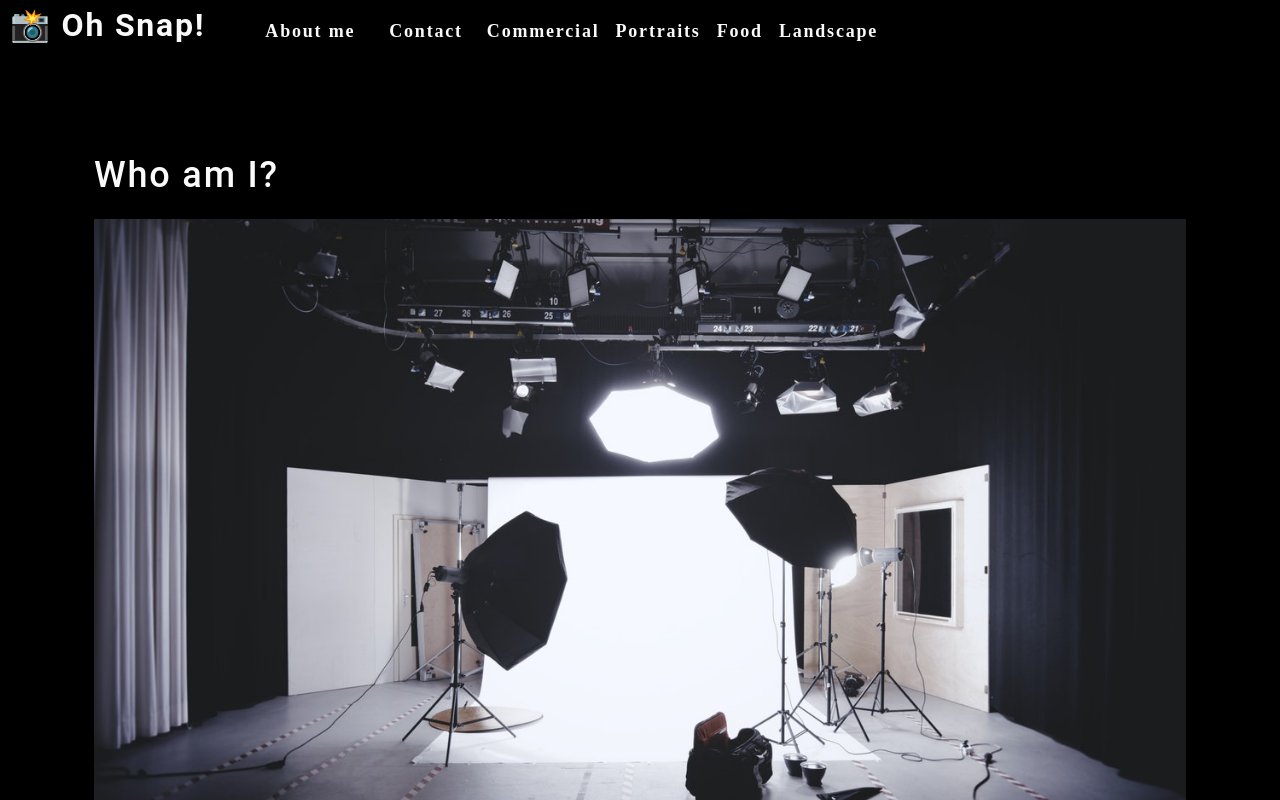
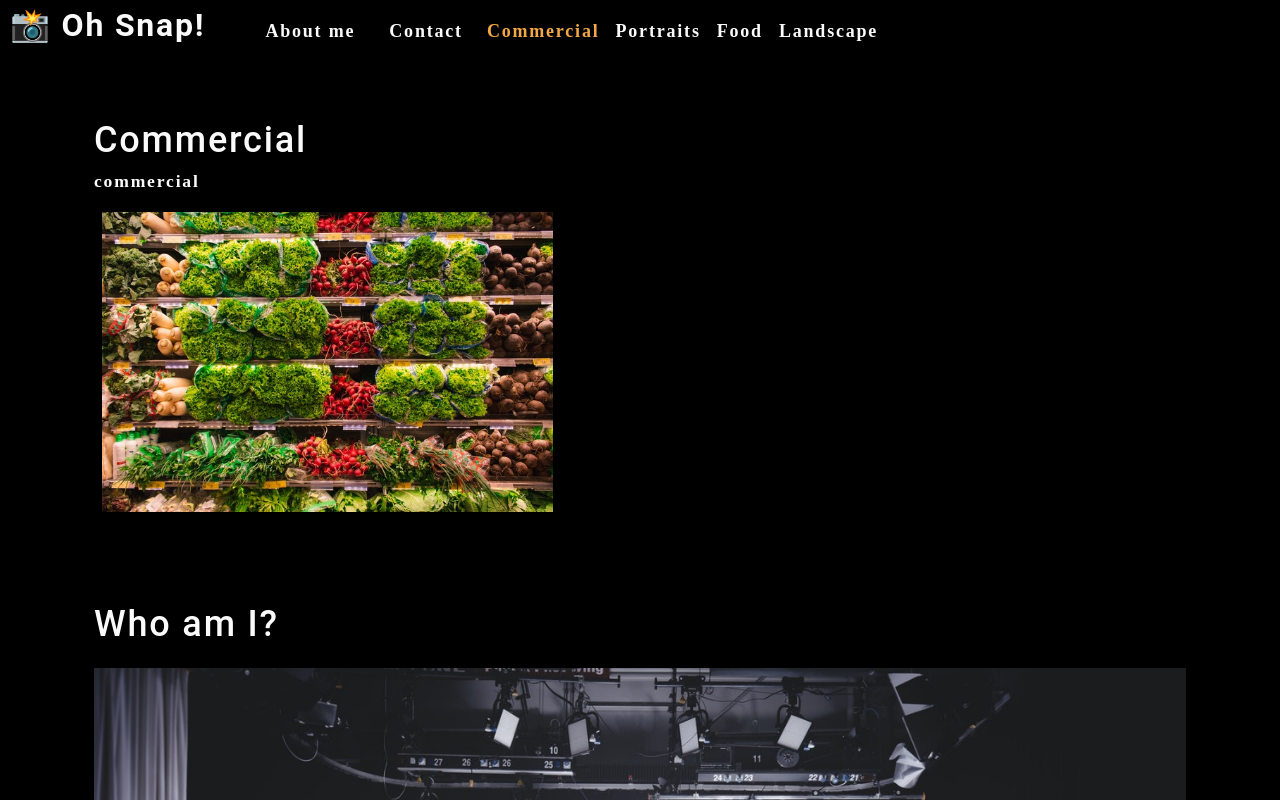
Before and after one commit to emccar22/photo-port, a React (Create React App) app: page / in a window 1280 px wide. Shown: the top 800 px of the page. Built offline with nearby package versions, Linux system fonts and the light colour scheme.

Commit message:
add usestate and create gallery component

```diff
--- a/src/App.js
+++ b/src/App.js
@@ -1,14 +1,37 @@
-import React from 'react';
-import Nav from './components/Nav';
-import About from './components/About';
+import React, { useState } from "react";
+import Nav from "./components/Nav";
+import About from "./components/About";
+import Gallery from "./components/Gallery";
 
 function App() {
+  const [categories] = useState([
+    {
+      name: "commercial",
+      description:
+        "Photos of grocery stores, food trucks, and other commercial projects",
+    },
+    { name: "portraits", description: "Portraits of people in my life" },
+    { name: "food", description: "Delicious delicacies" },
+    {
+      name: "landscape",
+      description: "Fields, farmhouses, waterfalls, and the beauty of nature",
+    },
+  ]);
+
+  const [currentCategory, setCurrentCategory] = useState(categories[0]);
 
   return (
     <div>
-      <Nav />
+      <Nav
+        categories={categories}
+        setCurrentCategory={setCurrentCategory}
+        currentCategory={currentCategory}
+      ></Nav>
       <main>
+        <div>
+          <Gallery />
           <About />
+        </div>
       </main>
     </div>
   );
--- /dev/null
+++ b/src/components/Gallery/index.js
@@ -0,0 +1,26 @@
+import React from "react";
+import { capitalizeFirstLetter } from "../../utils/helpers";
+import photo from "../../assets/small/commercial/0.jpg";
+
+function Gallery(props) {
+  const currentCategory = {
+    name: "commercial",
+    description:
+      "Photos of grocery stores, food trucks, and other commercial projects",
+  };
+  return (
+    <section>
+      <h1>{capitalizeFirstLetter(currentCategory.name)}</h1>
+      <p>{currentCategory.name}</p>
+      <div className="flex-row">
+        <img
+          src={photo}
+          alt="Commercial Example"
+          className="img-thumbnail mx-1"
+        />
+      </div>
+    </section>
+  );
+}
+
+export default Gallery;
--- a/src/components/Nav/index.js
+++ b/src/components/Nav/index.js
@@ -1,46 +1,50 @@
-import React from "react";
+import React, { useEffect, useRef } from "react";
 import { capitalizeFirstLetter } from "../../utils/helpers";
 
-function Nav() {
-  const  categories = [
-    { name: 'commercial', description: 'Photos of grocery stores, food trucks, and other commercial projects' },
-    { name: 'portraits', description: 'Portraits of people in my life' },
-    { name: 'food', description: 'Delicious delicacies' },
-    { name: 'landscape', description: 'Fields, farmhouses, waterfalls, and the beauty of nature' }
-  ];
+function Nav(props) {
+  const { categories = [], setCurrentCategory, currentCategory } = props;
 
-  const handleClick = () => {
-    console.log("click handled")
-  }
+  useEffect(() => {
+    document.title = capitalizeFirstLetter(currentCategory.name);
+  }, [currentCategory]);
 
   return (
-    <header data-testid="header" className="flex-row px-1">
+    <header className="flex-row px-1">
       <h2>
         <a data-testid="link" href="/">
-          <span role="img" aria-label="camera"> 📸</span> Oh Snap!
+          <span role="img" aria-label="camera">
+            {" "}
+            📸
+          </span>{" "}
+          Oh Snap!
         </a>
       </h2>
       <nav>
         <ul className="flex-row">
           <li className="mx-2">
-            <a data-testid="about" href="#about" onClick={() => handleClick()}>
+            <a data-testid="about" href="#about">
               About me
             </a>
           </li>
-          <li className={"mx-2"}>
-            <span onClick={() => handleClick()}>
-              Contact
-            </span>
+          <li className="mx-2">
+            <span>Contact</span>
           </li>
-          {
-            categories.map((category) => (
-              <li className="mx-1" key={category.name} >
-                <span onClick={() => { handleClick(); }}>
-                 {capitalizeFirstLetter(category.name)}
-                </span>
-              </li>
-            ))
-          }
+          {categories.map((category) => (
+            <li
+              className={`mx-1 ${
+                currentCategory.name === category.name && "navActive"
+              }`}
+              key={category.name}
+            >
+              <span
+                onClick={() => {
+                  setCurrentCategory(category);
+                }}
+              >
+                {capitalizeFirstLetter(category.name)}
+              </span>
+            </li>
+          ))}
         </ul>
       </nav>
     </header>
```
